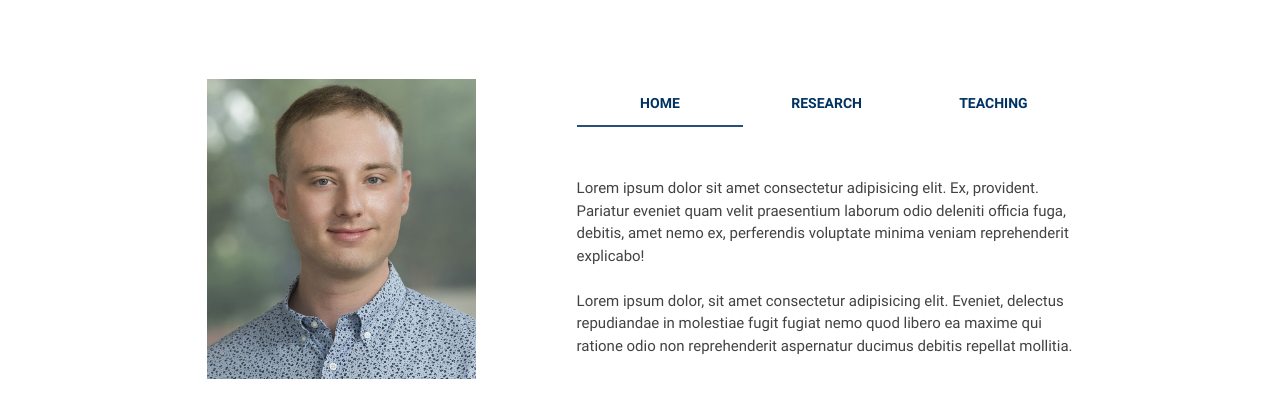
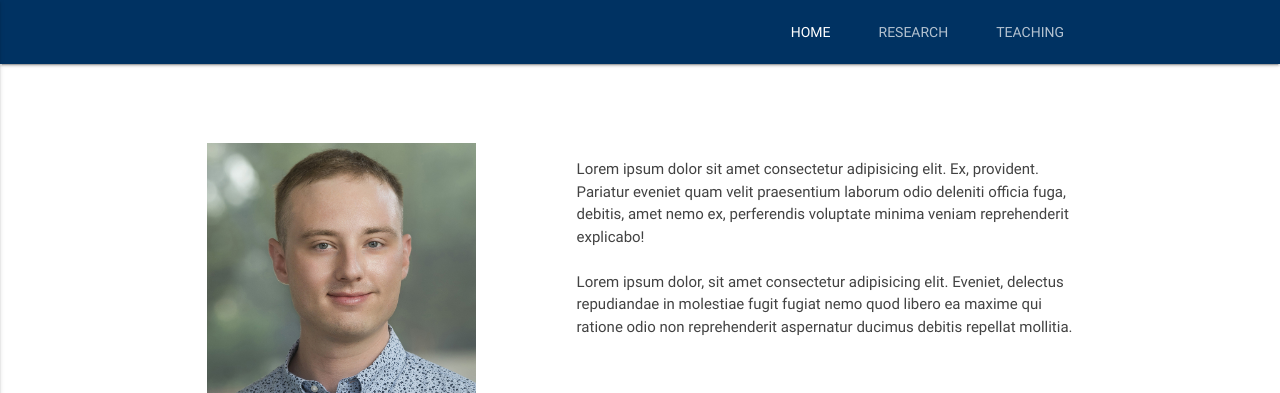
Before and after one commit to connorp/connorp.github.io, a plain HTML site: page index.html in a window 1280 px wide. Shown: the top 393 px of the page. Drawn offline with nearby package versions, Linux system fonts and the light colour scheme; a web font is replaced by a local one.

Commit message:
add navbar and remove tabs

```diff
--- a/index.html
+++ b/index.html
@@ -29,17 +29,38 @@
 <body>
 
   <!-- Navbar -->
-  <!-- <header>
+  <header>
     <div class="navbar-fixed">
       <nav>
         <div class="nav-wrapper">
           <div class="container">
-            <a class="right navbarTitle">Connor Jackson</a>
+            <a href="#" data-activates="mobile-menu" class="button-collapse"><i class="material-icons">menu</i></a>
+            <div class="nav-content right hide-on-med-and-down">
+              <ul class="tabs tabs-transparent">
+                <li class="tab nav-links"><a class="active" href="#home">Home</a></li>
+                <li class="tab nav-links"><a href="#research">Research</a></li>
+                <li class="tab nav-links"><a href="#teaching">Teaching</a></li>
+              </ul>
+            </div>
+            <ul class="side-nav" id="mobile-menu">
+              <li>
+                <div class="userView">
+                  <a href="#!user"><img class="circle"
+                      src="https://ca.slack-edge.com/T01EK8F49FD-U01EQLMH3S6-10ba5fdbd101-512"
+                      alt="User Image Sidenav"></a>
+                  <a href="#!name"><span class="black-text name">Paul Vatterott</span></a>
+                  <a href="#!email"><span class="black-text email">pfvatterott@gmail.com</span></a>
+                </div>
+              </li>
+              <li><a href="#Contact">Home</a></li>
+              <li><a href="#Languages">Research</a></li>
+              <li><a href="#PortfolioMobile">Teaching</a></li>
+            </ul>
           </div>
         </div>
       </nav>
     </div>
-  </header> -->
+  </header>
 
   <!-- Main -->
   <main>
@@ -47,7 +68,7 @@
         <div class="row container">
             <div class="col s12 m4 center-align">
                 <!-- Profile Picture and Links -->
-                <img class="main-profile-pic"
+                <img class="main-profile-pic responsive-img"
                 src="./assets/connor-profile.jpg" alt="Connor Jackson profile picture">
                 <h1>Connor P. Jackson</h1>
                 <p>Resource Economics Graduate Student</p>
@@ -62,7 +83,7 @@
                   class="hoverable btn contact-icons" data-aos="flip-left">
                   <i class="fab fa-linkedin-in tooltipped iconImage" data-tooltip="LinkedIn"></i>
                 </a>
-                <a href="mailto:connorpj@gmail.com" target="_blank" aria-label="Link to email connorpj@gmail.com"
+                <a href="mailto:cpjackson@berkeley.edu" target="_blank" aria-label="Link to email connorpj@gmail.com"
                   class="hoverable btn contact-icons" data-aos="flip-left">
                   <i class="fas fa-envelope tooltipped iconImage" data-tooltip="Email"></i>
                 </a>
@@ -79,12 +100,6 @@
             <div class="col s12 m1"></div>
 
             <div class="col s12 m7">
-              <ul class="tabs">
-                <li class="tab col s4"><a class="active sectionTabs" href="#home">Home</a></li>
-                <li class="tab col s4"><a class="sectionTabs" href="#research">Research</a></li>
-                <li class="tab col s4"><a class="sectionTabs" href="#teaching">Teaching</a></li>
-              </ul>
-
 
               <!-- Home Section -->
               <section id="home">
@@ -149,6 +164,9 @@
     $("document").ready(function () {
       // materialize initializers
       $('.tabs').tabs();
+      $(".button-collapse").sideNav({
+        closeOnClick: true
+      });
     });
   </script>
 
--- a/style.css
+++ b/style.css
@@ -30,6 +30,20 @@ h3 {
     font-size: x-large;
 }
 
+.navbar-fixed { /* removes overlay so user can press links */
+    z-index: 999;
+}
+
+.nav-links {
+   padding-top: 8px !important;
+   margin-bottom: 100px !important;
+}
+
+.indicator {
+    display: none;
+    /* background-color: #25517A !important; */
+}
+
 /* Adjusts Height of All Content */
 .main-section {
     margin-top: 5%;
@@ -37,7 +51,7 @@ h3 {
 
 /* Size of Profile Pic */
 .main-profile-pic {
-    height: 300px;
+    max-height: 300px;
     /* border-radius: 25px; */
 }
 
@@ -68,21 +82,6 @@ h3 {
     font-style: normal;
 }
 
-/* Section Headers */
-
-.tabs {
-    margin-bottom: 50px;
-}
-
-.sectionTabs {
-    color: #003262 !important;
-    font-weight: bold;
-}
-
-.indicator {
-    background-color: #25517A !important;
-}
-
 /* Research Links */
 
 .research-link {
```
